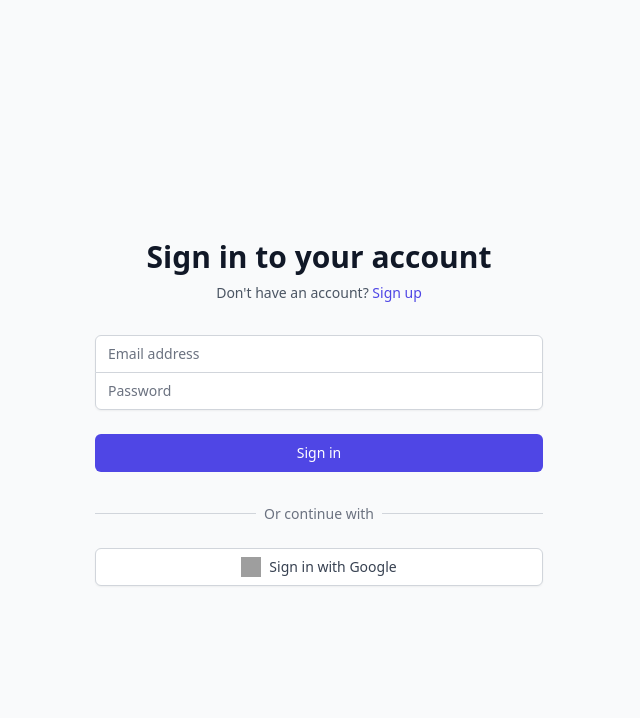
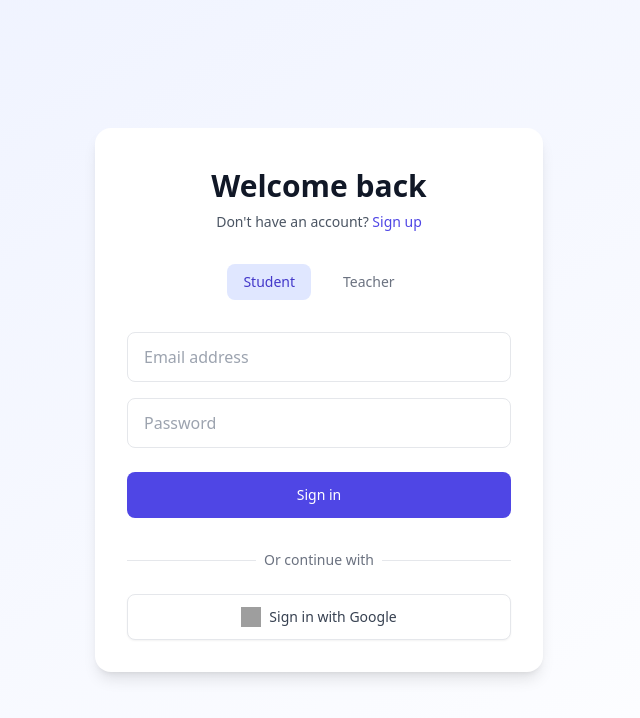
Before and after one commit to NickSimon123/focus-friend, a React (Vite) app: page / in a window 1280 px wide. Shown: the top 718 px of the page, without its empty margins (321-961 px from the left). Built offline with nearby package versions, Linux system fonts and the light colour scheme; no server answers; grey boxes are pictures that could not be loaded.

Commit message:
Add role selection and improve UI with minimalistic design

```diff
--- a/src/App.tsx
+++ b/src/App.tsx
@@ -5,9 +5,12 @@ import StudentDashboard from './components/StudentDashboard';
 import { onAuthStateChange } from './services/auth';
 import type { User } from 'firebase/auth';
 
+type UserRole = 'student' | 'teacher';
+
 function App() {
   const [user, setUser] = useState<User | null>(null);
   const [loading, setLoading] = useState(true);
+  const [role, setRole] = useState<UserRole>('student');
 
   useEffect(() => {
     const unsubscribe = onAuthStateChange((user) => {
@@ -18,17 +21,30 @@ function App() {
     return () => unsubscribe();
   }, []);
 
+  const handleSignIn = (user: User) => {
+    setUser(user);
+    // In a real app, you would fetch the user's role from your database
+    // For now, we'll use the role selected in the SignInBar
+    setRole(role);
+  };
+
   if (loading) {
-    return <div>Loading...</div>;
+    return (
+      <div className="min-h-screen flex items-center justify-center bg-gradient-to-br from-indigo-50 to-white">
+        <div className="animate-spin rounded-full h-12 w-12 border-t-2 border-b-2 border-indigo-600"></div>
+      </div>
+    );
   }
 
   if (!user) {
-    return <SignInBar onSignIn={setUser} />;
+    return <SignInBar onSignIn={handleSignIn} />;
   }
 
-  // For now, we'll just show the student dashboard
-  // In a real app, you'd determine the user's role and show the appropriate dashboard
-  return <StudentDashboard user={user} />;
+  return role === 'teacher' ? (
+    <TeacherDashboard user={user} />
+  ) : (
+    <StudentDashboard user={user} />
+  );
 }
 
 export default App;
--- a/src/components/SignInBar.tsx
+++ b/src/components/SignInBar.tsx
@@ -6,11 +6,14 @@ interface SignInBarProps {
   onSignIn: (user: User) => void;
 }
 
+type UserRole = 'student' | 'teacher';
+
 export const SignInBar: React.FC<SignInBarProps> = ({ onSignIn }) => {
   const [email, setEmail] = useState('');
   const [password, setPassword] = useState('');
   const [isSignUp, setIsSignUp] = useState(false);
   const [error, setError] = useState('');
+  const [role, setRole] = useState<UserRole>('student');
 
   const handleGoogleSignIn = async () => {
     try {
@@ -37,17 +40,17 @@ export const SignInBar: React.FC<SignInBarProps> = ({ onSignIn }) => {
   };
 
   return (
-    <div className="min-h-screen flex items-center justify-center bg-gray-50 py-12 px-4 sm:px-6 lg:px-8">
-      <div className="max-w-md w-full space-y-8">
+    <div className="min-h-screen flex items-center justify-center bg-gradient-to-br from-indigo-50 to-white py-12 px-4 sm:px-6 lg:px-8">
+      <div className="max-w-md w-full space-y-8 bg-white p-8 rounded-2xl shadow-lg">
         <div>
-          <h2 className="mt-6 text-center text-3xl font-extrabold text-gray-900">
-            {isSignUp ? 'Create your account' : 'Sign in to your account'}
+          <h2 className="mt-2 text-center text-3xl font-bold text-gray-900">
+            {isSignUp ? 'Create your account' : 'Welcome back'}
           </h2>
           <p className="mt-2 text-center text-sm text-gray-600">
             {isSignUp ? 'Already have an account?' : "Don't have an account?"}{' '}
             <button
               onClick={() => setIsSignUp(!isSignUp)}
-              className="font-medium text-indigo-600 hover:text-indigo-500"
+              className="font-medium text-indigo-600 hover:text-indigo-500 transition-colors"
             >
               {isSignUp ? 'Sign in' : 'Sign up'}
             </button>
@@ -55,13 +58,36 @@ export const SignInBar: React.FC<SignInBarProps> = ({ onSignIn }) => {
         </div>
 
         {error && (
-          <div className="bg-red-50 border border-red-200 text-red-600 px-4 py-3 rounded relative" role="alert">
+          <div className="bg-red-50 border border-red-200 text-red-600 px-4 py-3 rounded-lg" role="alert">
             <span className="block sm:inline">{error}</span>
           </div>
         )}
 
+        <div className="flex justify-center space-x-4 mb-6">
+          <button
+            onClick={() => setRole('student')}
+            className={`px-4 py-2 rounded-lg text-sm font-medium transition-colors ${
+              role === 'student'
+                ? 'bg-indigo-100 text-indigo-700'
+                : 'text-gray-500 hover:text-gray-700'
+            }`}
+          >
+            Student
+          </button>
+          <button
+            onClick={() => setRole('teacher')}
+            className={`px-4 py-2 rounded-lg text-sm font-medium transition-colors ${
+              role === 'teacher'
+                ? 'bg-indigo-100 text-indigo-700'
+                : 'text-gray-500 hover:text-gray-700'
+            }`}
+          >
+            Teacher
+          </button>
+        </div>
+
         <form className="mt-8 space-y-6" onSubmit={handleEmailSignIn}>
-          <div className="rounded-md shadow-sm -space-y-px">
+          <div className="space-y-4">
             <div>
               <label htmlFor="email-address" className="sr-only">
                 Email address
@@ -72,7 +98,7 @@ export const SignInBar: React.FC<SignInBarProps> = ({ onSignIn }) => {
                 type="email"
                 autoComplete="email"
                 required
-                className="appearance-none rounded-none relative block w-full px-3 py-2 border border-gray-300 placeholder-gray-500 text-gray-900 rounded-t-md focus:outline-none focus:ring-indigo-500 focus:border-indigo-500 focus:z-10 sm:text-sm"
+                className="appearance-none relative block w-full px-4 py-3 border border-gray-200 placeholder-gray-400 text-gray-900 rounded-lg focus:outline-none focus:ring-2 focus:ring-indigo-500 focus:border-transparent transition-colors"
                 placeholder="Email address"
                 value={email}
                 onChange={(e) => setEmail(e.target.value)}
@@ -88,7 +114,7 @@ export const SignInBar: React.FC<SignInBarProps> = ({ onSignIn }) => {
                 type="password"
                 autoComplete={isSignUp ? 'new-password' : 'current-password'}
                 required
-                className="appearance-none rounded-none relative block w-full px-3 py-2 border border-gray-300 placeholder-gray-500 text-gray-900 rounded-b-md focus:outline-none focus:ring-indigo-500 focus:border-indigo-500 focus:z-10 sm:text-sm"
+                className="appearance-none relative block w-full px-4 py-3 border border-gray-200 placeholder-gray-400 text-gray-900 rounded-lg focus:outline-none focus:ring-2 focus:ring-indigo-500 focus:border-transparent transition-colors"
                 placeholder="Password"
                 value={password}
                 onChange={(e) => setPassword(e.target.value)}
@@ -99,9 +125,9 @@ export const SignInBar: React.FC<SignInBarProps> = ({ onSignIn }) => {
           <div>
             <button
               type="submit"
-              className="group relative w-full flex justify-center py-2 px-4 border border-transparent text-sm font-medium rounded-md text-white bg-indigo-600 hover:bg-indigo-700 focus:outline-none focus:ring-2 focus:ring-offset-2 focus:ring-indigo-500"
+              className="group relative w-full flex justify-center py-3 px-4 border border-transparent text-sm font-medium rounded-lg text-white bg-indigo-600 hover:bg-indigo-700 focus:outline-none focus:ring-2 focus:ring-offset-2 focus:ring-indigo-500 transition-colors"
             >
-              {isSignUp ? 'Sign up' : 'Sign in'}
+              {isSignUp ? 'Create account' : 'Sign in'}
             </button>
           </div>
         </form>
@@ -109,17 +135,17 @@ export const SignInBar: React.FC<SignInBarProps> = ({ onSignIn }) => {
         <div className="mt-6">
           <div className="relative">
             <div className="absolute inset-0 flex items-center">
-              <div className="w-full border-t border-gray-300" />
+              <div className="w-full border-t border-gray-200" />
             </div>
             <div className="relative flex justify-center text-sm">
-              <span className="px-2 bg-gray-50 text-gray-500">Or continue with</span>
+              <span className="px-2 bg-white text-gray-500">Or continue with</span>
             </div>
           </div>
 
           <div className="mt-6">
             <button
               onClick={handleGoogleSignIn}
-              className="w-full flex justify-center py-2 px-4 border border-gray-300 rounded-md shadow-sm text-sm font-medium text-gray-700 bg-white hover:bg-gray-50 focus:outline-none focus:ring-2 focus:ring-offset-2 focus:ring-indigo-500"
+              className="w-full flex justify-center items-center py-3 px-4 border border-gray-200 rounded-lg shadow-sm text-sm font-medium text-gray-700 bg-white hover:bg-gray-50 focus:outline-none focus:ring-2 focus:ring-offset-2 focus:ring-indigo-500 transition-colors"
             >
               <img
                 className="h-5 w-5 mr-2"
```
